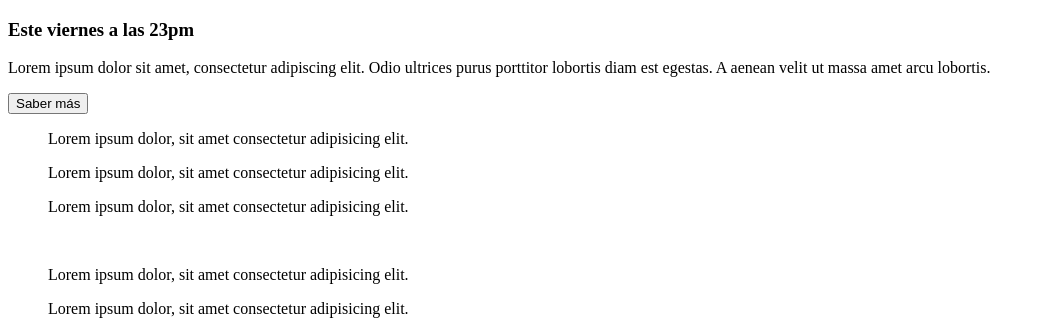
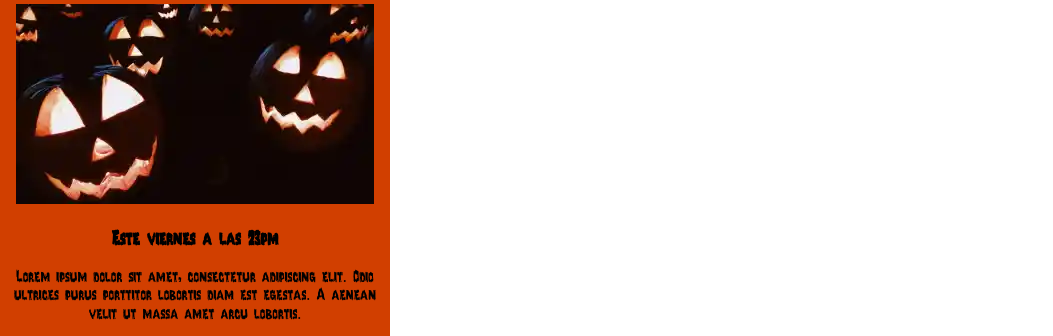
Before and after one commit to MiriiFernandez/HalloweenEvento, a plain HTML site: page index.html in a window 1280 px wide. Shown: the part 112-448 px from the top of the page, without its empty margins (0-1053 px from the left). Drawn offline with Linux system fonts and the light colour scheme; the site is published under a folder, as on GitHub Pages, so addresses that start at the root find nothing.

Commit message:
Se ha arreglado la direccion de página estilo e imagen

```diff
--- a/index.html
+++ b/index.html
@@ -6,8 +6,8 @@
     <meta name="viewport" content="width=device-width, initial-scale=1.0" />
     <title>Halloween Evento</title>
     <!-- CSS -->
-    <link rel="stylesheet" href="/css/normalize.css" />
-    <link rel="stylesheet" href="/css/style.css" />
+    <link rel="stylesheet" href="css/normalize.css" />
+    <link rel="stylesheet" href="css/style.css" />
   </head>
   <body>
     <div class="container">
@@ -16,7 +16,7 @@
         <section class="banner">
           <h1 class="titulo">Halloween Fiesta<br />disfraces</h1>
           <picture>
-            <source srcset="../img/banner.webp 1x, ../img/banner@2x.webp 2x" />
+            <source srcset="img/banner.webp 1x, img/banner@2x.webp 2x" />
 
             <img src="" alt="banner" />
           </picture>
```
